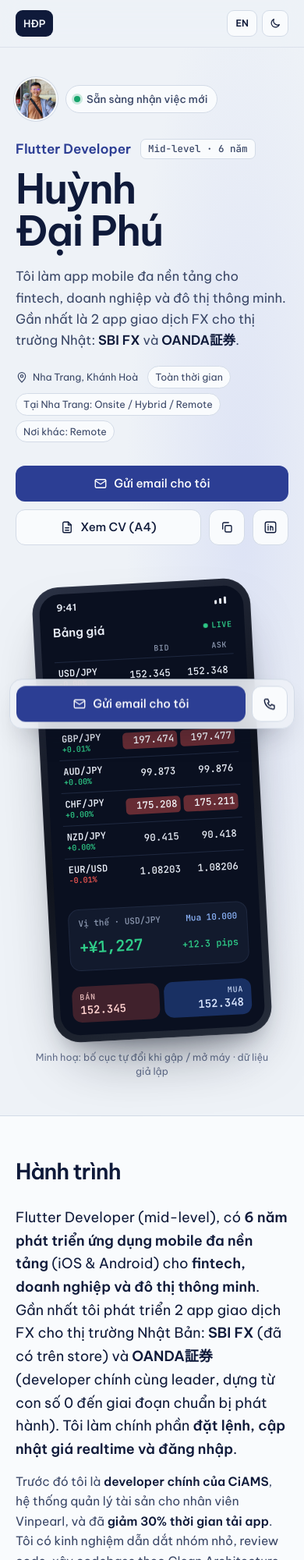
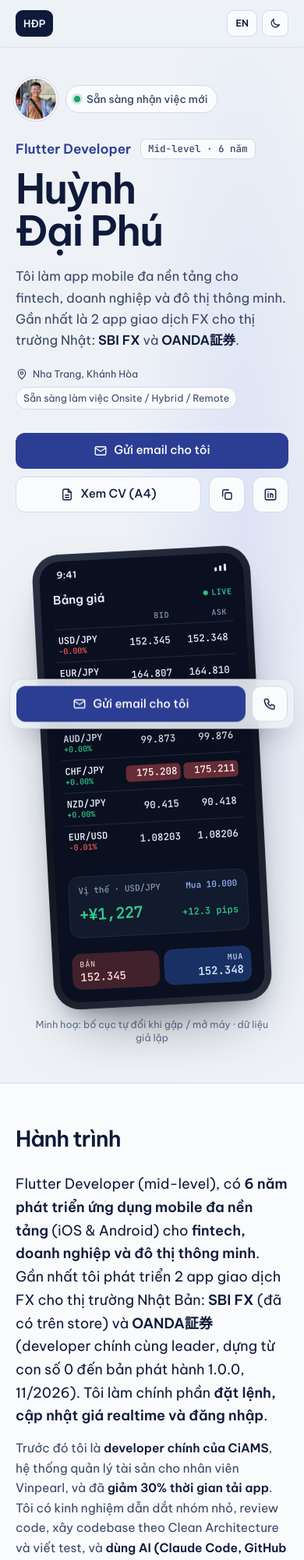
Before and after one commit to phuhd-dev/phuhd-dev.github.io, a plain HTML site: page index.html in a window 390 px wide. Shown: the top 2000 px of the page at 78% size. Drawn offline with Linux system fonts and the light colour scheme; a web font is replaced by a local one.

Commit message:
update CV

```diff
--- a/data.js
+++ b/data.js
@@ -13,7 +13,7 @@
  */
 window.PROFILE = {
   isSample: false,
-  updated: "2026-10",
+  updated: "2026-11",
   // Ngôn ngữ mặc định khi mở trang. Gửi bản tiếng Anh thì thêm ?lang=en vào cuối link.
   defaultLang: "vi",
 
@@ -27,11 +27,11 @@ window.PROFILE = {
     vi: "Tôi làm app mobile đa nền tảng cho fintech, doanh nghiệp và đô thị thông minh. Gần nhất là 2 app giao dịch FX cho thị trường Nhật: **SBI FX** và **OANDA証券**.",
     en: "I build cross-platform mobile apps for fintech, enterprise and smart-city clients. Most recently: two FX trading apps for the Japanese market, **SBI FX** and **OANDA証券**."
   },
-  location: { vi: "Nha Trang, Khánh Hoà", en: "Nha Trang, Vietnam" },
+  location: { vi: "Nha Trang, Khánh Hòa", en: "Nha Trang, Vietnam" },
   availability: { vi: "Sẵn sàng nhận việc mới", en: "Open to new opportunities" },
   openTo: {
-    vi: ["Toàn thời gian", "Tại Nha Trang: Onsite / Hybrid / Remote", "Nơi khác: Remote"],
-    en: ["Full-time", "In Nha Trang: Onsite / Hybrid / Remote", "Elsewhere: Remote"]
+    vi: ["Sẵn sàng làm việc Onsite / Hybrid / Remote"],
+    en: ["Open to Onsite / Hybrid / Remote"]
   },
 
   contact: {
@@ -57,11 +57,11 @@ window.PROFILE = {
 
   about: {
     vi: [
-      "Flutter Developer (mid-level), có **6 năm phát triển ứng dụng mobile đa nền tảng** (iOS & Android) cho **fintech, doanh nghiệp và đô thị thông minh**. Gần nhất tôi phát triển 2 app giao dịch FX cho thị trường Nhật Bản: **SBI FX** (đã có trên store) và **OANDA証券** (developer chính cùng leader, dựng từ con số 0 đến giai đoạn chuẩn bị phát hành). Tôi làm chính phần **đặt lệnh, cập nhật giá realtime và đăng nhập**.",
+      "Flutter Developer (mid-level), có **6 năm phát triển ứng dụng mobile đa nền tảng** (iOS & Android) cho **fintech, doanh nghiệp và đô thị thông minh**. Gần nhất tôi phát triển 2 app giao dịch FX cho thị trường Nhật Bản: **SBI FX** (đã có trên store) và **OANDA証券** (developer chính cùng leader, dựng từ con số 0 đến bản phát hành 1.0.0, 11/2026). Tôi làm chính phần **đặt lệnh, cập nhật giá realtime và đăng nhập**.",
       "Trước đó tôi là **developer chính của CiAMS**, hệ thống quản lý tài sản cho nhân viên Vinpearl, và đã **giảm 30% thời gian tải app**. Tôi có kinh nghiệm dẫn dắt nhóm nhỏ, review code, xây codebase theo Clean Architecture và viết test, và **dùng AI (Claude Code, GitHub Copilot) hằng ngày** để viết code, debug và kiểm thử."
     ],
     en: [
-      "Mid-level Flutter developer with **6 years of cross-platform mobile development** (iOS & Android) for **fintech, enterprise and smart-city** clients. Most recently I built two FX trading apps for the Japanese market: **SBI FX** (live on the stores) and **OANDA証券** (main developer alongside the lead, from scratch to release preparation). My main areas were **order entry, real-time prices and login**.",
+      "Mid-level Flutter developer with **6 years of cross-platform mobile development** (iOS & Android) for **fintech, enterprise and smart-city** clients. Most recently I built two FX trading apps for the Japanese market: **SBI FX** (live on the stores) and **OANDA証券** (main developer alongside the lead, from scratch to the 1.0.0 release in Nov 2026). My main areas were **order entry, real-time prices and login**.",
       "Before that I was the **main developer of CiAMS**, Vinpearl's asset management app for staff, where I **cut app load time by 30%**. I have led small teams, reviewed code, built Clean Architecture codebases and written tests, and I **use AI (Claude Code, GitHub Copilot) every day** for coding, debugging and testing."
     ]
   },
@@ -71,8 +71,8 @@ window.PROFILE = {
       company: "GUIDE Co., Ltd",
       role: { vi: "Lập trình viên Mobile (Flutter)", en: "Mobile Developer (Flutter)" },
       start: "2023-01",
-      end: "2026-10",
-      location: { vi: "Tân Bình, TP. HCM", en: "Tan Binh, Ho Chi Minh City" },
+      end: null,                                  // vẫn đang làm, dự kiến nghỉ 31/01/2027 → hiện "Hiện tại"
+      location: { vi: "Trụ sở: Tân Bình, TP. HCM · Hình thức làm việc: Remote tại Nha Trang", en: "Office: Tan Binh, Ho Chi Minh City · Work mode: Remote from Nha Trang" },
       summary: {
         vi: "Phát triển 2 app giao dịch FX cho SBI FX và OANDA証券, phục vụ thị trường Nhật Bản. Mỗi dự án có team mobile 3 người (1 leader, 2 developer), làm việc với khách hàng Nhật qua BrSE.",
         en: "Built two FX trading apps, SBI FX and OANDA証券, for the Japanese market. Each project had a 3-person mobile team (1 lead, 2 developers) working with Japanese clients through a BrSE."
@@ -80,7 +80,7 @@ window.PROFILE = {
       highlights: {
         vi: [
           "Làm chính phần **đặt lệnh của SBIFX**, lõi nghiệp vụ của app: đủ các loại lệnh (thường, IFD, OCO, IFD-OCO, Limit/Stop, Trail, Speed Order), sửa lệnh, đóng vị thế hàng loạt, cùng công thức **lãi/lỗ quy ra Yên và tính theo pips**. Qua kiểm thử tích hợp (ITb) **không phát sinh lỗi nghiêm trọng**.",
-          "Là **developer chính cùng leader**, dựng **app OANDA từ con số 0** (02/2025) đến giai đoạn chuẩn bị phát hành bản đầu tiên (**dự kiến 11/2026**): home, watchlist, đặt lệnh, position.",
+          "Là **developer chính cùng leader**, dựng **app OANDA từ con số 0** (02/2025) đến **bản phát hành 1.0.0** (**11/2026**): home, watchlist, đặt lệnh, position. App đã lên Google Play và TestFlight, beta kín cho **100 người dùng** do OANDA mời, **giao dịch bằng tài khoản thật**.",
           "Xây phần **cập nhật giá và vị thế realtime**: dữ liệu không bị mất hay sai thứ tự khi mạng chậm, khi đổi tab hoặc khi app chạy nền.",
           "Đưa app OANDA lên **màn hình gập và màn hình kép** (Pixel Fold, Android Adaptive Apps, **iPhone Duo trên iOS 27 SDK**): bố cục responsive theo kích thước màn hình; giữ đúng trạng thái và **phiên đăng nhập** khi gập, mở hoặc xoay máy; sửa lỗi **app bị treo khi đổi chế độ điều hướng hệ thống** (xử lý cả phía native Android).",
           "Đề xuất và dựng **mock stream API, mock Remote Config** và cơ chế **chuyển nhanh giữa API thật và stub API**, giúp cả team phát triển và test mà không phải chờ backend. Review code cho các thành viên trong team.",
@@ -88,7 +88,7 @@ window.PROFILE = {
         ],
         en: [
           "Main developer of the **SBIFX order entry**, the core of the app: every order type (market, IFD, OCO, IFD-OCO, Limit/Stop, Trail, Speed Order), order amendment, bulk position closing, plus **P/L in yen and in pips**. **No critical defects** in integration testing (ITb).",
-          "As **main developer alongside the lead**, built the **OANDA app from scratch** (Feb 2025) up to preparing its first release (**planned for Nov 2026**): home, watchlist, order entry, positions.",
+          "As **main developer alongside the lead**, built the **OANDA app from scratch** (Feb 2025) to its **1.0.0 release** (**Nov 2026**): home, watchlist, order entry, positions. It is now on Google Play and TestFlight as an invite-only beta for **100 users** trading on **live accounts**.",
           "Built **real-time price and position updates** that never drop or reorder data on slow networks, tab switches or while the app is in the background.",
           "Brought the OANDA app to **foldable and dual-screen devices** (Pixel Fold, Android Adaptive Apps, **iPhone Duo on the iOS 27 SDK**): size-responsive layouts; state and **login session** kept when folding, unfolding or rotating; fixed an **app freeze when switching the system navigation mode** (including on the native Android side).",
           "Proposed and built **mock streaming APIs, a mock Remote Config** and a **quick switch between real and stub APIs**, so the whole team could develop and test without waiting on the backend. Reviewed code for teammates.",
@@ -97,8 +97,8 @@ window.PROFILE = {
       },
       // Tiêu đề ngắn cho từng gạch đầu dòng ở trên (cùng thứ tự). Có tiêu đề thì công ty này được trình bày dạng lưới nổi bật.
       titles: {
-        vi: ["Đặt lệnh SBIFX", "OANDA từ con số 0", "Giá & vị thế realtime", "Màn hình gập & màn hình kép", "Mock API cho cả team", "AI trong công việc hằng ngày"],
-        en: ["SBIFX order entry", "OANDA from scratch", "Real-time prices & positions", "Foldable & dual-screen", "Mock APIs for the team", "AI in daily work"]
+        vi: ["Đặt lệnh SBIFX", "OANDA từ con số 0 đến 1.0.0", "Giá & vị thế realtime", "Màn hình gập & màn hình kép", "Mock API cho cả team", "AI trong công việc hằng ngày"],
+        en: ["SBIFX order entry", "OANDA from scratch to 1.0.0", "Real-time prices & positions", "Foldable & dual-screen", "Mock APIs for the team", "AI in daily work"]
       },
       tech: ["Flutter", "Riverpod", "AutoRoute", "SSE", "Auth0", "Platform channel"]
     },
@@ -179,8 +179,8 @@ window.PROFILE = {
   projects: [
     {
       name: "SBI FX",
-      start: "2023-01", end: "2026-10",          // dùng cho dải thời gian
-      period: "2023 – 2026",
+      start: "2023-01", end: null,               // dùng cho dải thời gian
+      period: { vi: "2023 – nay", en: "2023 – present" },
       domain: { vi: "Giao dịch FX, thị trường Nhật", en: "FX trading, Japan" },
       role: { vi: "Developer, làm chính phần đặt lệnh", en: "Developer, main dev on order entry" },
       tech: ["Flutter", "Riverpod", "AutoRoute", { vi: "Platform channel iOS", en: "iOS platform channel" }],
@@ -188,12 +188,12 @@ window.PROFILE = {
     },
     {
       name: "OANDA証券",
-      start: "2025-02", end: "2026-10",          // dùng cho dải thời gian
-      period: "2025 – 2026",
+      start: "2025-02", end: null,               // dùng cho dải thời gian
+      period: { vi: "2025 – nay", en: "2025 – present" },
       domain: { vi: "Giao dịch FX & CFD, thị trường Nhật", en: "FX & CFD trading, Japan" },
       role: { vi: "Developer chính cùng leader, từ đầu dự án", en: "Main developer with the lead, from day one" },
       tech: ["Flutter", "Riverpod", "SSE", "Auth0", "WebView"],
-      link: ""
+      link: "https://play.google.com/store/apps/details?id=com.oanda.android.japan"   // iOS chỉ có TestFlight, không có link công khai
     },
     {
       name: "CiAMS",
```
Also changed, not shown: cv.html (+6 -6 lines).
